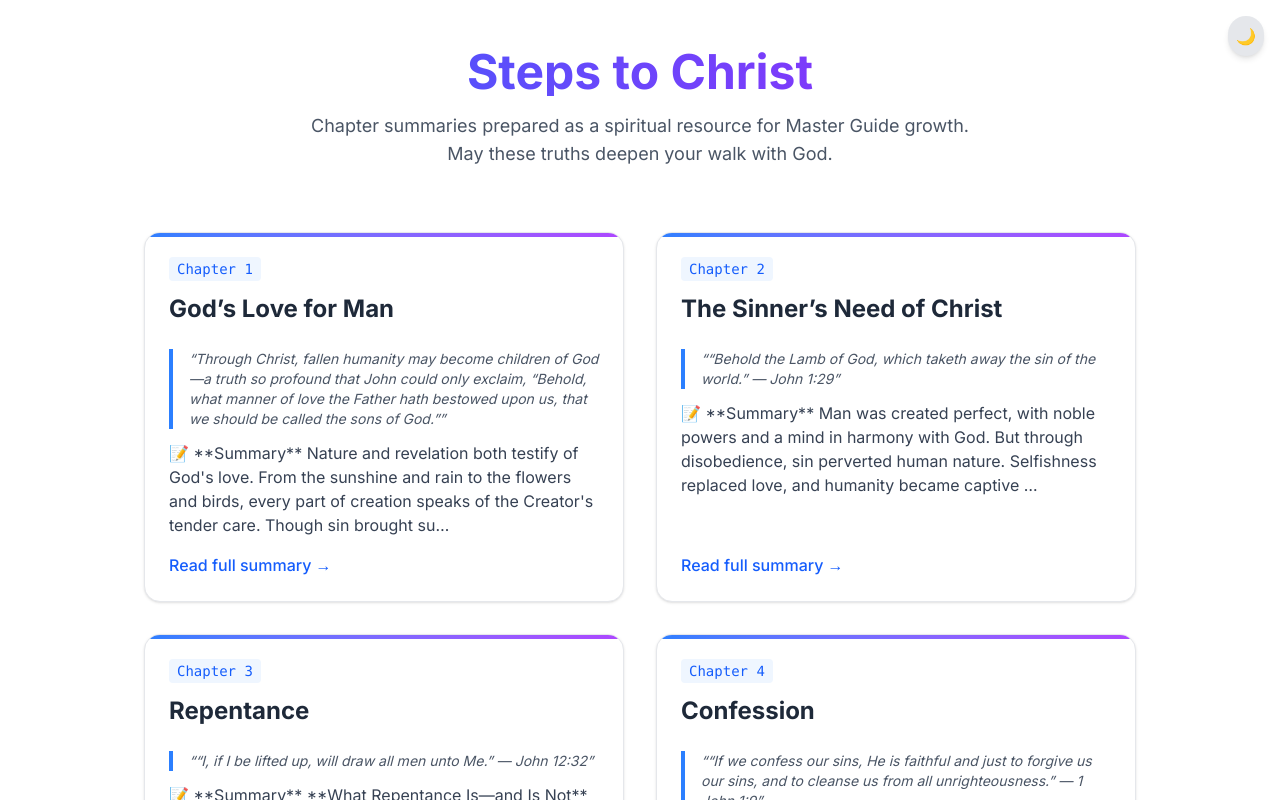
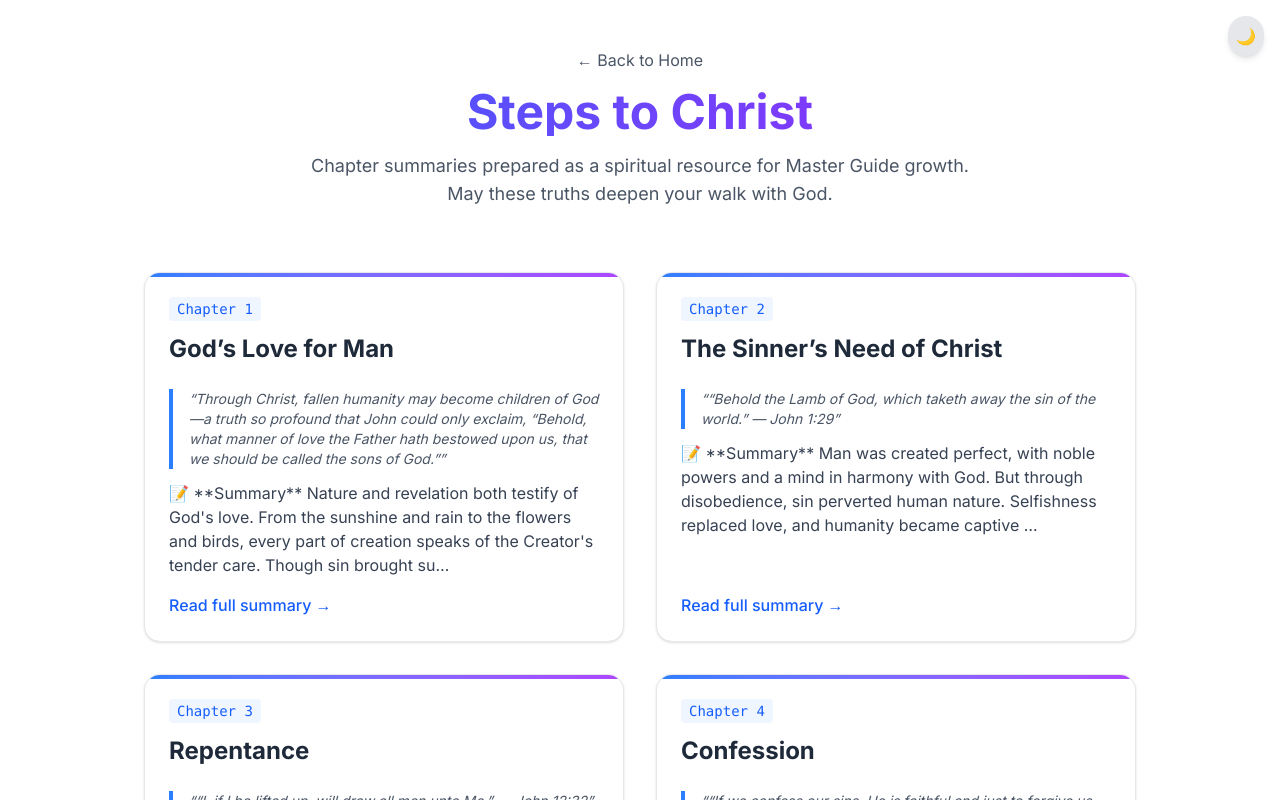
Before and after one commit to Maogast/mg-portfolio, a Next.js app: page /steps-to-christ in a window 1280 px wide. Shown: the top 800 px of the page. Built offline with nearby package versions, Linux system fonts and the light colour scheme.

Commit message:
added Back to Home Navigation

```diff
--- a/src/app/steps-to-christ/page.tsx
+++ b/src/app/steps-to-christ/page.tsx
@@ -3,6 +3,7 @@
 import { useState, useEffect, useRef } from "react";
 import Head from "next/head";
 import data from "@/data/stepsToChrist.json";
+import Link from "next/link";
 
 type Chapter = {
   chapter: number;
@@ -191,6 +192,12 @@ export default function StepsToChristPage() {
       <main className="container mx-auto px-4 py-12 max-w-5xl">
         {/* Hero Section */}
         <div className="text-center mb-16 animate-fade-in">
+          <Link
+            href="/"
+            className="inline-flex items-center gap-1 text-gray-600 dark:text-gray-400 hover:text-blue-600 dark:hover:text-blue-400 transition mb-4"
+          >
+            ← Back to Home
+          </Link>
           <h1 className="text-4xl md:text-5xl font-bold mb-4 bg-linear-to-r from-blue-600 to-purple-600 bg-clip-text text-transparent">
             Steps to Christ
           </h1>
```
